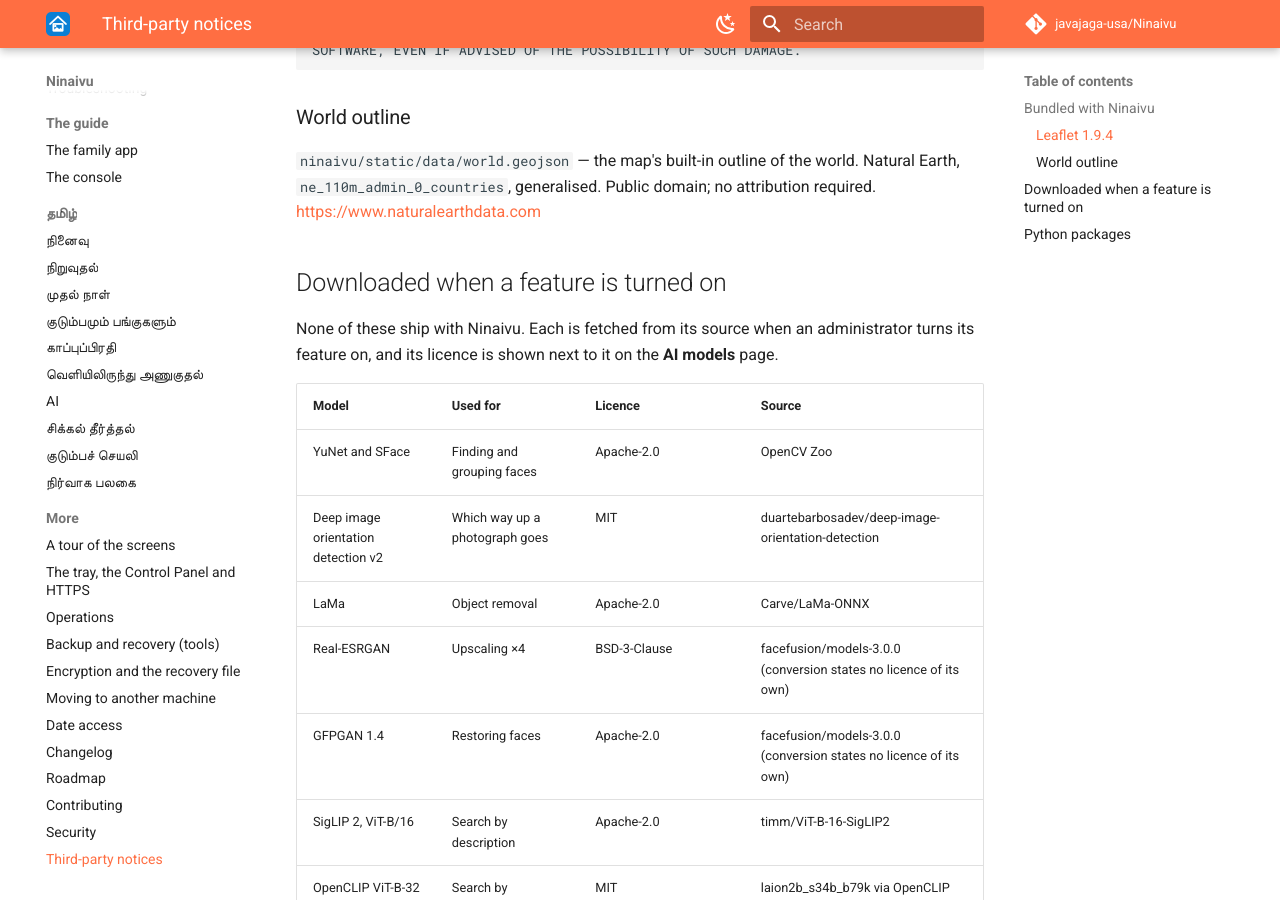
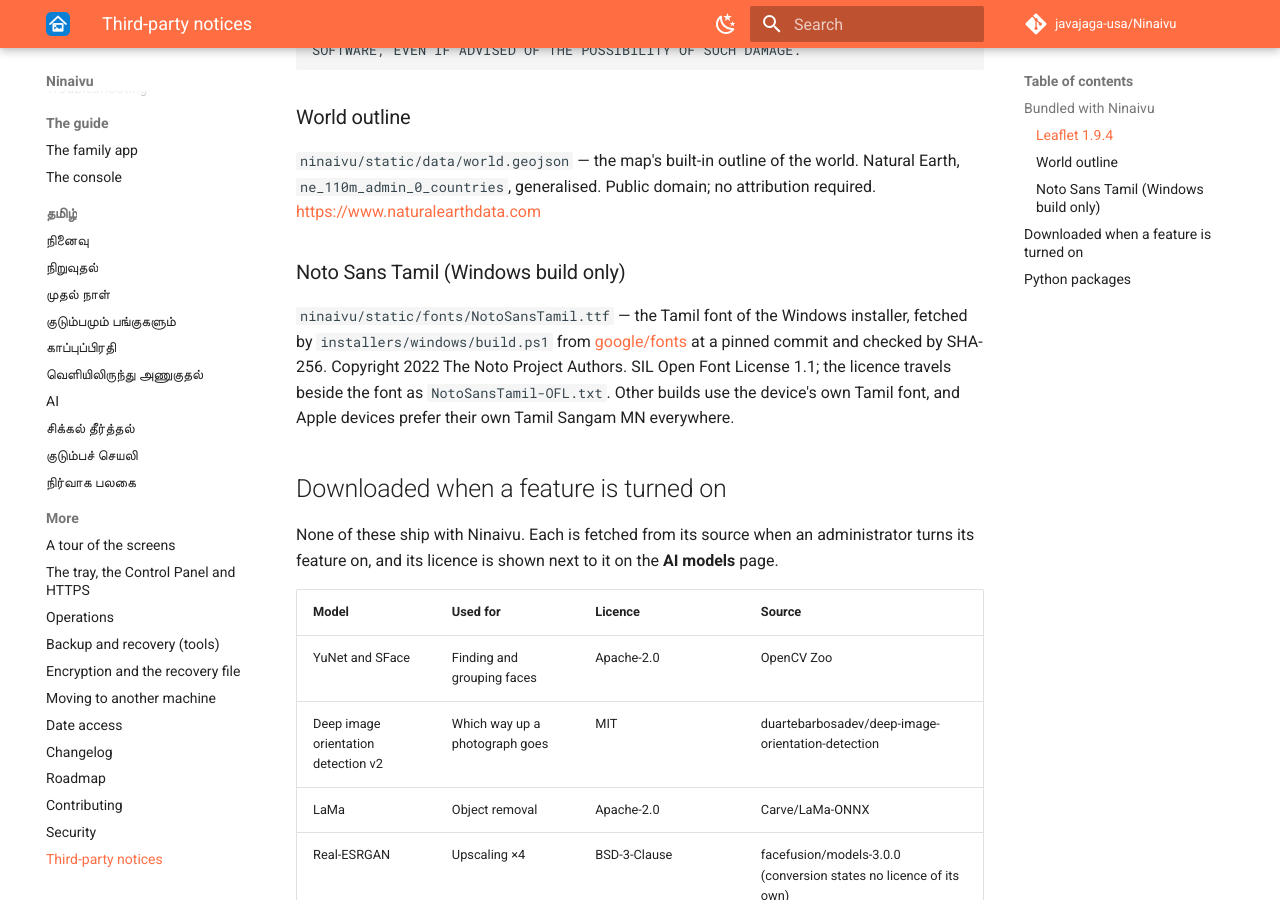
Before and after one commit to javajaga-usa/Ninaivu, an MkDocs documentation site: the page built from docs/THIRD_PARTY_NOTICES.md, in a window 1280 px wide and 900 px high, scrolled down 836 px. Built offline with MkDocs 1.6.1 and Material for MkDocs 9.7.7, drawn with Linux system fonts in a browser that asks for light colours; comment, search, counter and statistics services are not loaded.

Commit message:
Tamil in Tamil Sangam MN where the device has it, else Noto Sans Tamil
Macs, iPhones and iPads use Apple's own Tamil Sangam MN. The Windows build carries Noto Sans Tamil (SIL OFL), fetched by build.ps1 from a pinned commit of google/fonts and checked by SHA-256, so Windows computers and the phones a Windows server serves get a proper Tamil font too. The file stays out of the repository and the other builds, which fall back to the device's own Tamil font. The family only covers Tamil letters, so English pages never load it.

Co-Authored-By: Claude Opus 5.5 <noreply@anthropic.com>
Claude-Session: https://claude.ai/code/session_01CQEjUHxzbrjoUugpmoncCh

```diff
--- a/docs/THIRD_PARTY_NOTICES.md
+++ b/docs/THIRD_PARTY_NOTICES.md
@@ -44,6 +44,16 @@ SOFTWARE, EVEN IF ADVISED OF THE POSSIBILITY OF SUCH DAMAGE.
 world. Natural Earth, `ne_110m_admin_0_countries`, generalised. Public
 domain; no attribution required. <https://www.naturalearthdata.com>
 
+### Noto Sans Tamil (Windows build only)
+
+`ninaivu/static/fonts/NotoSansTamil.ttf` — the Tamil font of the Windows
+installer, fetched by `installers/windows/build.ps1` from
+[google/fonts](https://github.com/google/fonts/tree/main/ofl/notosanstamil)
+at a pinned commit and checked by SHA-256. Copyright 2022 The Noto Project
+Authors. SIL Open Font License 1.1; the licence travels beside the font as
+`NotoSansTamil-OFL.txt`. Other builds use the device's own Tamil font, and
+Apple devices prefer their own Tamil Sangam MN everywhere.
+
 ## Downloaded when a feature is turned on
 
 None of these ship with Ninaivu. Each is fetched from its source when an
```
Also changed, not shown: ninaivu/static/css/style.css (+24 -2 lines), 4 other files.
